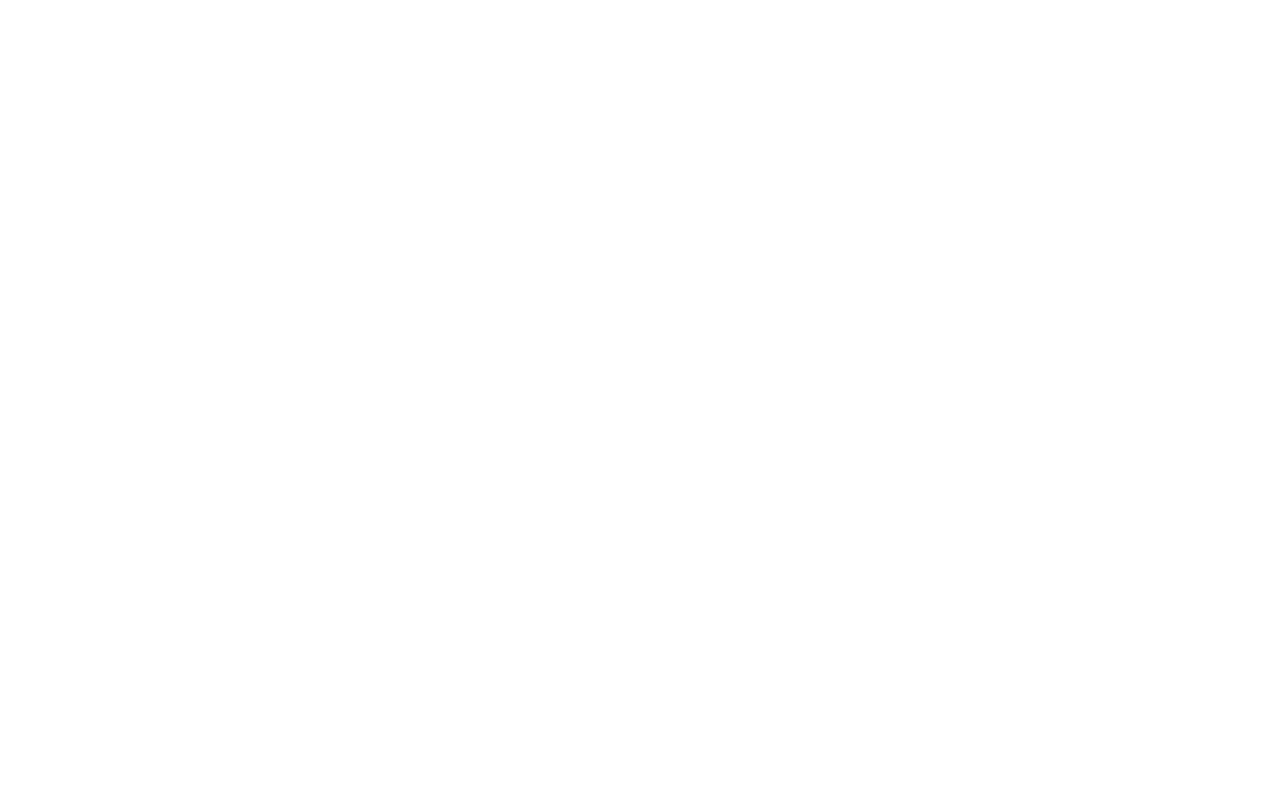
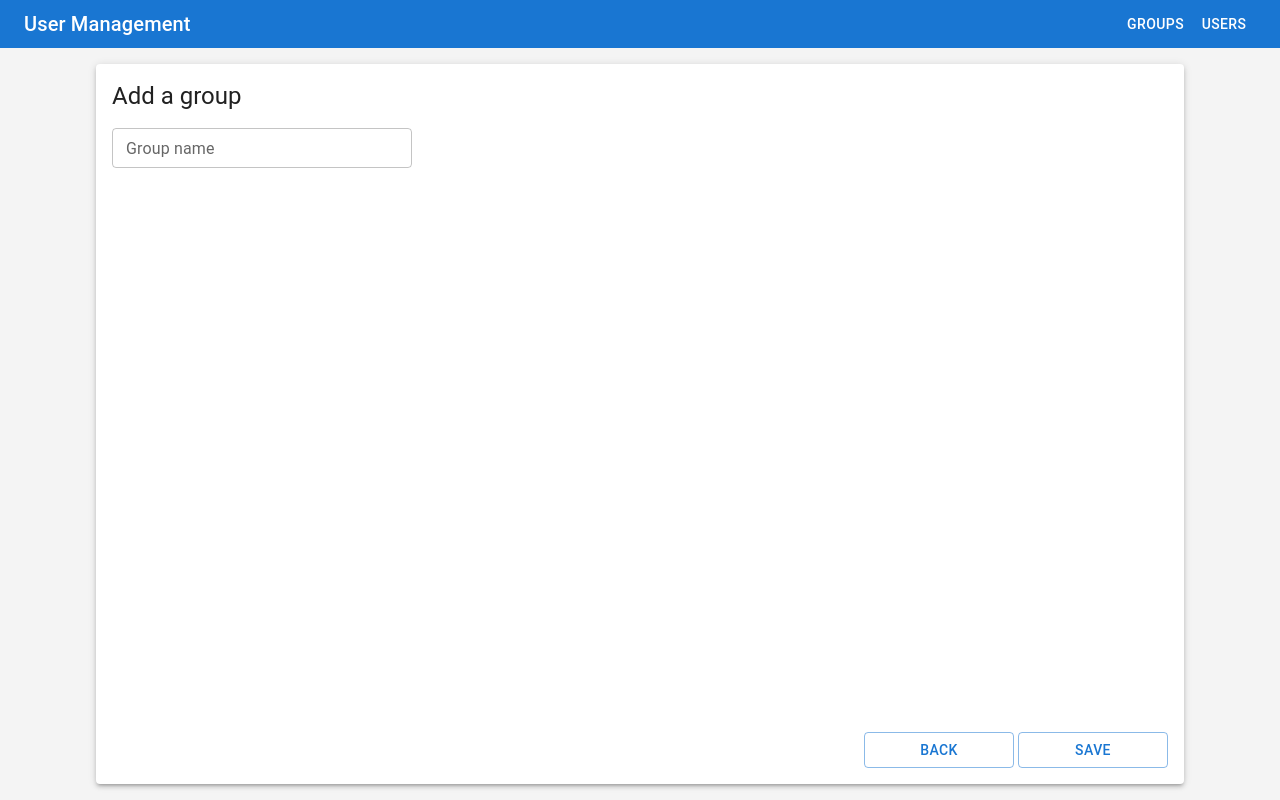
Before and after one commit to ivandax/user-management, a React (Create React App) app: page /add-group in a window 1280 px wide. Before the commit this address had no page. Built offline with nearby package versions, Linux system fonts and the light colour scheme.

Commit message:
Add view to add groups

```diff
--- a/src/persistence/groupPersistence.ts
+++ b/src/persistence/groupPersistence.ts
@@ -8,3 +8,16 @@
         }, 3000);
     });
 }
+
+export function addGroup(groupName: string): Promise<void> {
+    return new Promise((res) => {
+        setTimeout(() => {
+            persistedGroupsResource.push({
+                id: persistedGroupsResource.length + 1,
+                name: groupName,
+            });
+            res();
+            console.log(persistedGroupsResource);
+        }, 3000);
+    });
+}
--- /dev/null
+++ b/src/presentation/views/AddGroup/AddGroup.tsx
@@ -0,0 +1,66 @@
+import React, { useState } from "react";
+import { Box, TextField, Button, Typography } from "@mui/material";
+import { useNavigate } from "react-router-dom";
+
+import { Header } from "presentation/components/Header/Header";
+import { ViewContainer } from "presentation/components/ViewContainer/ViewContainer";
+import { LoadingOverlay } from "presentation/components/LoadingOverlay/LoadingOverlay";
+import { AsyncOp } from "utils/AsyncOp";
+import { addGroup } from "persistence/groupPersistence";
+
+function AddGroup(): JSX.Element {
+    const navigate = useNavigate();
+
+    const [addGroupTask, setAddGroupTask] = useState<AsyncOp<null, null>>({ status: "pending" });
+    const [groupName, setGroupName] = useState("");
+    const [groupNameError, setGroupNameError] = useState<string | null>(null);
+
+    const handleSubmit = async () => {
+        if (groupName === "") {
+            setGroupNameError("Name is required");
+            return;
+        }
+        setAddGroupTask({ status: "in-progress" });
+        await addGroup(groupName);
+        setAddGroupTask({ status: "successful", data: null });
+        navigate("/");
+    };
+
+    return (
+        <Box sx={{ display: "flex", flexDirection: "column", height: "100%" }}>
+            <Header />
+            <ViewContainer>
+                <Box sx={{ flexGrow: 1 }}>
+                    <Typography variant="h5">Add a group</Typography>
+                    {addGroupTask.status === "in-progress" ? <LoadingOverlay /> : null}
+                    <TextField
+                        label="Group name"
+                        value={groupName}
+                        onChange={(e) => {
+                            setGroupNameError(null);
+                            setGroupName(e.target.value);
+                        }}
+                        sx={{ mt: 2, mb: 1, width: 300 }}
+                        size="small"
+                        error={groupNameError !== null}
+                        helperText={groupNameError ?? null}
+                    />
+                </Box>
+                <Box sx={{ display: "flex", alignSelf: "flex-end" }}>
+                    <Button
+                        onClick={() => navigate("/")}
+                        variant="outlined"
+                        sx={{ width: "150px", marginRight: "4px" }}
+                    >
+                        Back
+                    </Button>
+                    <Button onClick={handleSubmit} variant="outlined" sx={{ width: "150px" }}>
+                        Save
+                    </Button>
+                </Box>
+            </ViewContainer>
+        </Box>
+    );
+}
+
+export { AddGroup };
--- a/src/presentation/views/Groups/Groups.tsx
+++ b/src/presentation/views/Groups/Groups.tsx
@@ -9,6 +9,7 @@
     TableRow,
     Paper,
 } from "@mui/material";
+import { Link } from "react-router-dom";
 
 import { Header } from "presentation/components/Header/Header";
 import { ViewContainer } from "presentation/components/ViewContainer/ViewContainer";
@@ -35,6 +36,17 @@
             <Header />
             <ViewContainer>
                 {groups.status === "in-progress" ? <LoadingOverlay /> : null}
+                <Box
+                    sx={{
+                        display: "flex",
+                        flexDirection: "row",
+                        width: "100%",
+                        paddingBottom: "8px",
+                        justifyContent: "flex-end",
+                    }}
+                >
+                    <Link to="/add-group">Add group</Link>
+                </Box>
                 <TableContainer component={Paper} sx={{ overflow: "auto", height: "100%" }}>
                     <Table sx={{ width: 650 }} aria-label="tasks table" stickyHeader>
                         <TableHead>
--- a/src/presentation/views/Root/Root.tsx
+++ b/src/presentation/views/Root/Root.tsx
@@ -2,12 +2,14 @@
 import { BrowserRouter, Routes, Route } from "react-router-dom";
 
 import { Groups } from "presentation/views/Groups/Groups";
+import { AddGroup } from "presentation/views/AddGroup/AddGroup";
 
 function Root(): JSX.Element {
     return (
         <BrowserRouter>
             <Routes>
                 <Route path="/" element={<Groups />} />
+                <Route path="/add-group" element={<AddGroup />} />
             </Routes>
         </BrowserRouter>
     );
```
